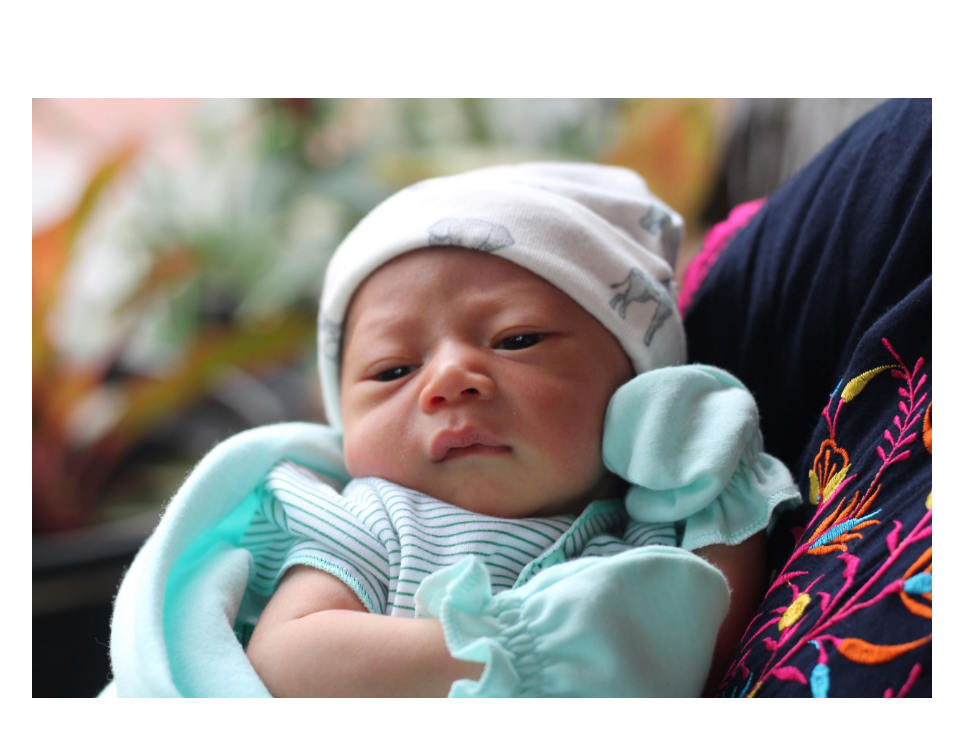
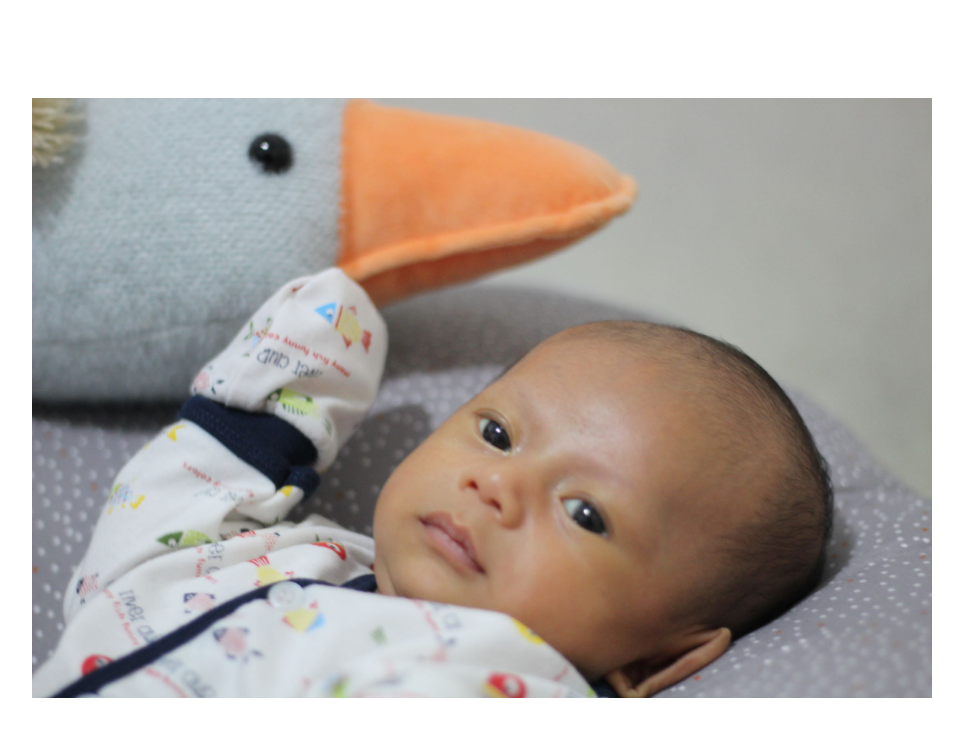
Before and after one commit to zicoprmd/carouszel, a React (Vite) app: page / in a window 1280 px wide. Shown: the top 736 px of the page, without its empty margins (158-1121 px from the left). Built offline with nearby package versions, Linux system fonts and the light colour scheme.

Commit message:
addedease transition

```diff
--- a/src/carousel/Carousel.jsx
+++ b/src/carousel/Carousel.jsx
@@ -1,11 +1,27 @@
 import React from 'react';
+import { useState, useEffect } from 'react';
 import CarouselItem from './CarouselItem';
 import './Carousel.scss';
 
 const Carousel = ({ slides }) => {
+  const [currentSlide, setcurrentSlide] = useState(0);
+
+  useEffect(() => {
+    const slideInterval = setInterval(() => {
+      setcurrentSlide((currentSlide) =>
+        currentSlide < slides.length - 1 ? currentSlide + 1 : 0
+      );
+    }, 3000);
+    return () => {
+      clearInterval(slideInterval);
+    };
+  }, []);
+
   return (
     <div className="carousel">
-      <div className="carousel-inner">
+      <div
+        className="carousel-inner"
+        style={{ transform: `translateX(${-currentSlide * 100}%)` }}>
         {slides.map((slide, index) => (
           <CarouselItem slide={slide} key={index} />
         ))}
--- a/src/carousel/Carousel.scss
+++ b/src/carousel/Carousel.scss
@@ -6,6 +6,7 @@
 
 .carousel-inner {
   white-space: nowrap;
+  transition: ease 1s;
 }
 
 .carousel-item {
```
